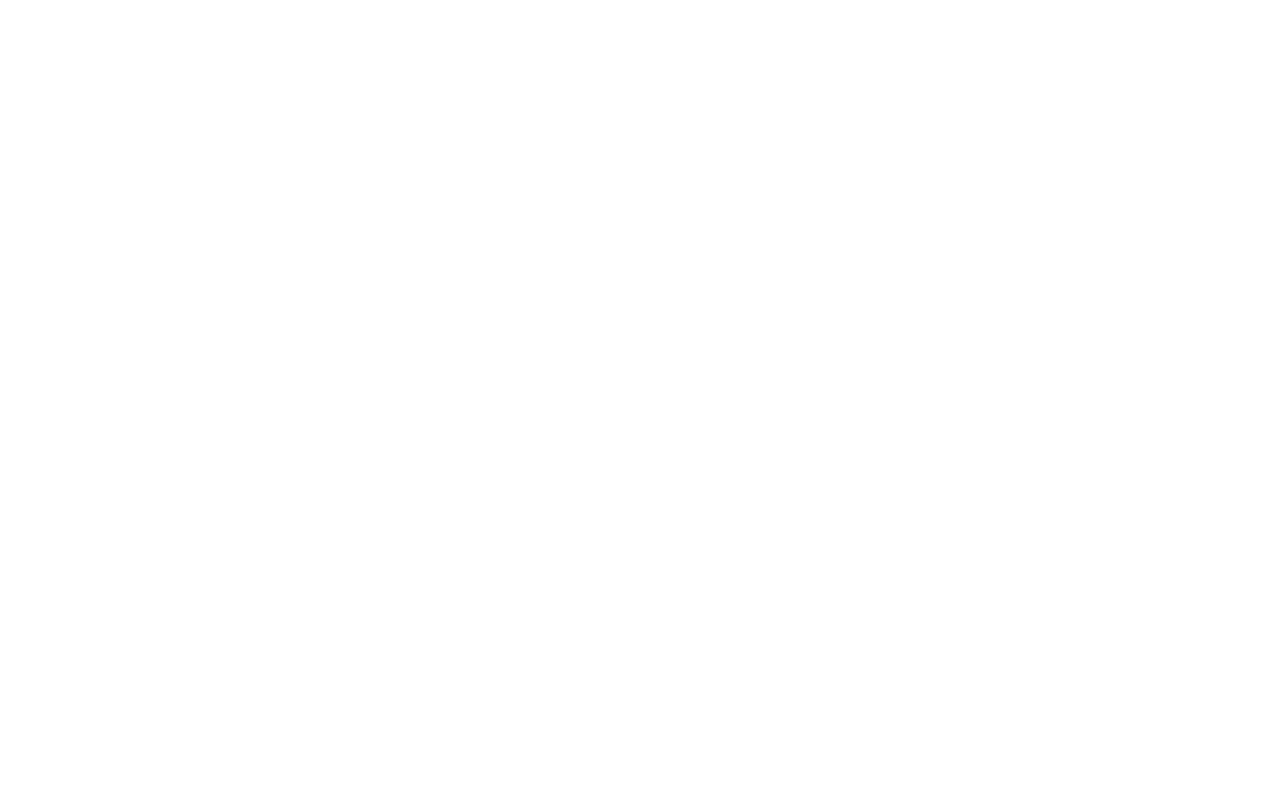
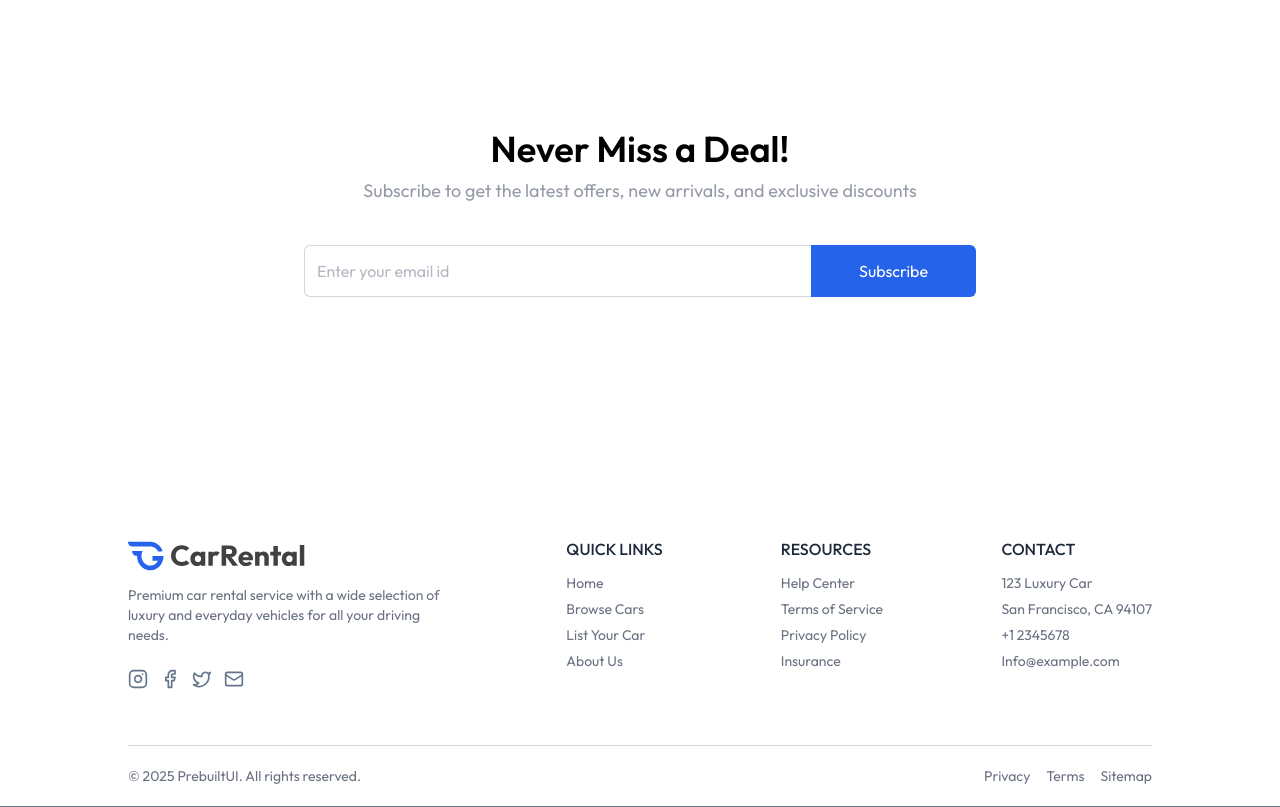
Before and after one commit to KeshavendraSingh15/YourCarRental, a React (Vite) app: page / in a window 1280 px wide. Shown: the part 2900-3707 px from the top of the page. Before the commit the page ends 2998 px from the top, so only its background shows below. Built offline with nearby package versions, Linux system fonts and the light colour scheme.

Commit message:
home pagee full setup

```diff
--- a/src/App.jsx
+++ b/src/App.jsx
@@ -5,6 +5,7 @@
 import { CarDetails } from './pages/CarDetails'
 import { Cars } from './pages/Cars'
 import { MyBooking } from './pages/MyBooking'
+import { Footer } from './compponents/Footer'
 
 const App = () => {
   const [showLogin,setShowLogin]= useState(false)
@@ -19,6 +20,8 @@
       <Route path='/my-booking' element={<MyBooking/>}></Route>
 
       </Routes>
+
+        {!isOwnerPath && <Footer/>}
     </>
   )
 }
--- /dev/null
+++ b/src/compponents/Footer.jsx
@@ -0,0 +1,63 @@
+import React from 'react'
+import { assets } from '../assets/assets'
+
+export const Footer = () => {
+    return (
+        <div className='px-6 md:px-16 lg:px-24 xl:px-32 mt-60 text-sm text-gray-500 border-b'>
+            <div className='flex flex-wrap justify-between  items-start gap-8 pb-6 border-borderColor'>
+                <div>
+                    <img src={assets.logo} alt="logo" className='h-8 md:h-9' />
+                    <p className='max-w-80 mt-3'>
+                        Premium car rental service with a wide selection of luxury
+                        and everyday vehicles for all your driving needs.
+                    </p>
+                    <div className='flex items-center gap-3 mt-6'>
+                       <a href="#"><img src={assets.instagram_logo} alt="Instaagram" className='w-5 h-5'/></a>
+                       <a href="#"><img src={assets.facebook_logo} alt="FaceBook" className='w-5 h-5' /></a>
+                       <a href="#"><img src={assets.twitter_logo} alt="Twitter" className='w-5 h-5'/></a>
+                       <a href="#"><img src={assets.gmail_logo} alt="Gmail" className='w-5 h-5'/></a>
+                    </div>
+                </div>
+
+                <div>
+                    <p className='text-base font-medium text-gray-800 uppercase'>Quick Links</p>
+                    <ul className='mt-3 flex flex-col gap-1.5'>
+                        <li><a href="#">Home</a></li>
+                        <li><a href="#">Browse Cars</a></li>
+                        <li><a href="#">List Your Car</a></li>
+                        <li><a href="#">About Us</a></li>
+                    </ul>
+                </div>
+                <div>
+                    <p className='text-base font-medium text-gray-800 uppercase'>Resources</p>
+                    <ul className='mt-3 flex flex-col gap-1.5'>
+                        <li><a href="#">Help Center</a></li>
+                        <li><a href="#">Terms of Service</a></li>
+                        <li><a href="#">Privacy Policy</a></li>
+                        <li><a href="#">Insurance</a></li>
+                    </ul>
+                </div>
+                <div>
+                    <p className='text-base font-medium text-gray-800 uppercase'>Contact</p>
+                    <ul className='mt-3 flex flex-col gap-1.5'>
+                        <li><a href="#">123 Luxury Car</a></li>
+                        <li><a href="#">San Francisco, CA 94107</a></li>
+                        <li><a href="#">+1 2345678</a></li>
+                        <li><a href="#">Info@example.com</a></li>
+                    </ul>
+                </div>
+
+
+            </div>
+            <hr className='border-gray-300 mt-8' />
+            <div className='flex flex-col md:flex-row gap-2 items-center justify-between py-5'>
+                <p>© {new Date().getFullYear()} <a href="https://prebuiltui.com">PrebuiltUI</a>. All rights reserved.</p>
+                <ul className='flex items-center gap-4'>
+                    <li><a href="#">Privacy</a></li>
+                    <li><a href="#">Terms</a></li>
+                    <li><a href="#">Sitemap</a></li>
+                </ul>
+            </div>
+        </div>
+    )
+}
--- /dev/null
+++ b/src/compponents/Newsletter.jsx
@@ -0,0 +1,25 @@
+import React from 'react'
+
+const Newsletter = () => {
+    return (
+        <div className="flex flex-col items-center justify-center text-center space-y-2 max-md:px-4 my-10 mb-40">
+            <h1 className="md:text-4xl text-2xl font-semibold">Never Miss a Deal!</h1>
+            <p className="md:text-lg text-gray-500/70 pb-8">
+                Subscribe to get the latest offers, new arrivals, and exclusive discounts
+            </p>
+            <form className="flex items-center justify-between max-w-2xl w-full md:h-13 h-12">
+                <input
+                    className="border border-gray-300 rounded-md h-full border-r-0 outline-none w-full rounded-r-none px-3 text-gray-500"
+                    type="text"
+                    placeholder="Enter your email id"
+                    required
+                />
+                <button type="submit" className="md:px-12 px-8 h-full text-white bg-primary hover:bg-primary-dull transition-all cursor-pointer rounded-md rounded-l-none">
+                    Subscribe
+                </button>
+            </form>
+        </div>
+    )
+}
+
+export default Newsletter
--- a/src/compponents/Testimonial.jsx
+++ b/src/compponents/Testimonial.jsx
@@ -35,7 +35,12 @@
             <div className="grid grid-cols-1 sm:grid-cols-2 lg:grid-cols-3 gap-8 mt-18">
 
                 {testimonials.map((testimonial, index) => (
-                    <div key={index} className="bg-white p-6 rounded-xl shadow max-w-xs">
+                    <div
+                        key={index}
+                        className="bg-white p-6 rounded-xl shadow max-w-xs cursor-pointer
+                                   transition-all duration-300 ease-out
+                                   hover:shadow-2xl hover:-translate-y-2"
+                    >
 
                         {/* Profile */}
                         <div className="flex items-center gap-3">
@@ -53,7 +58,7 @@
                         {/* Static 5 stars */}
                         <div className="flex items-center gap-1 mt-4">
                             {Array(5).fill(0).map((_, index) => (
-                                <span key={index}>⭐</span>
+                                <span key={index}><img src={assets.star_icon}></img></span>
                             ))}
                         </div>
 
--- a/src/pages/Home.jsx
+++ b/src/pages/Home.jsx
@@ -3,6 +3,8 @@
 import { FeaturedSection } from '../compponents/FeaturedSection'
 import { Banner } from '../compponents/Banner'
 import { Testimonial } from '../compponents/Testimonial'
+import Newsletter from '../compponents/Newsletter'
+import { Footer } from '../compponents/Footer'
 
 export const Home = () => {
   return (
@@ -11,6 +13,8 @@
       <FeaturedSection></FeaturedSection>
       <Banner></Banner>
       <Testimonial></Testimonial>
+      <Newsletter></Newsletter>
+
     </>
   )
 }
```
